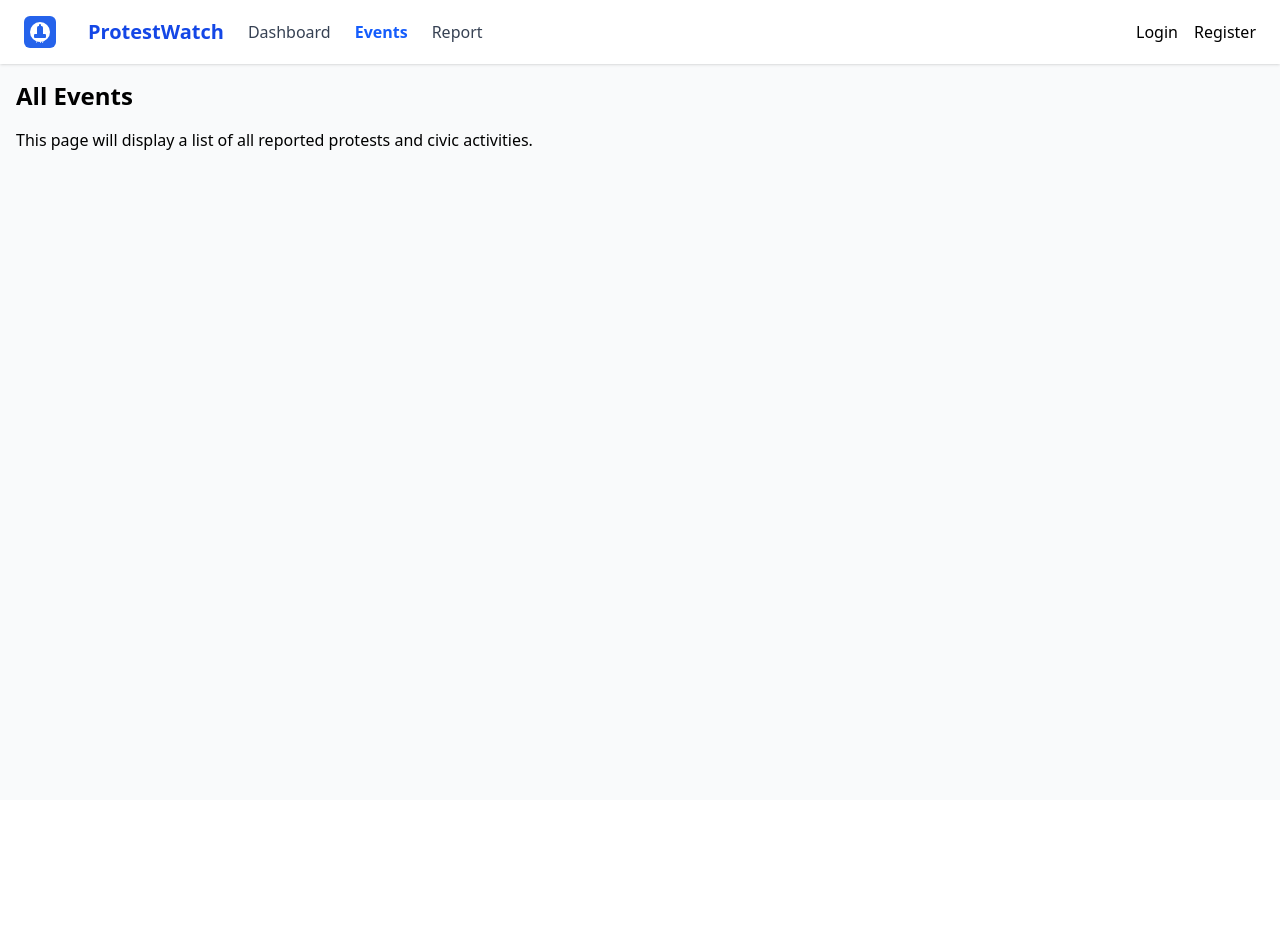
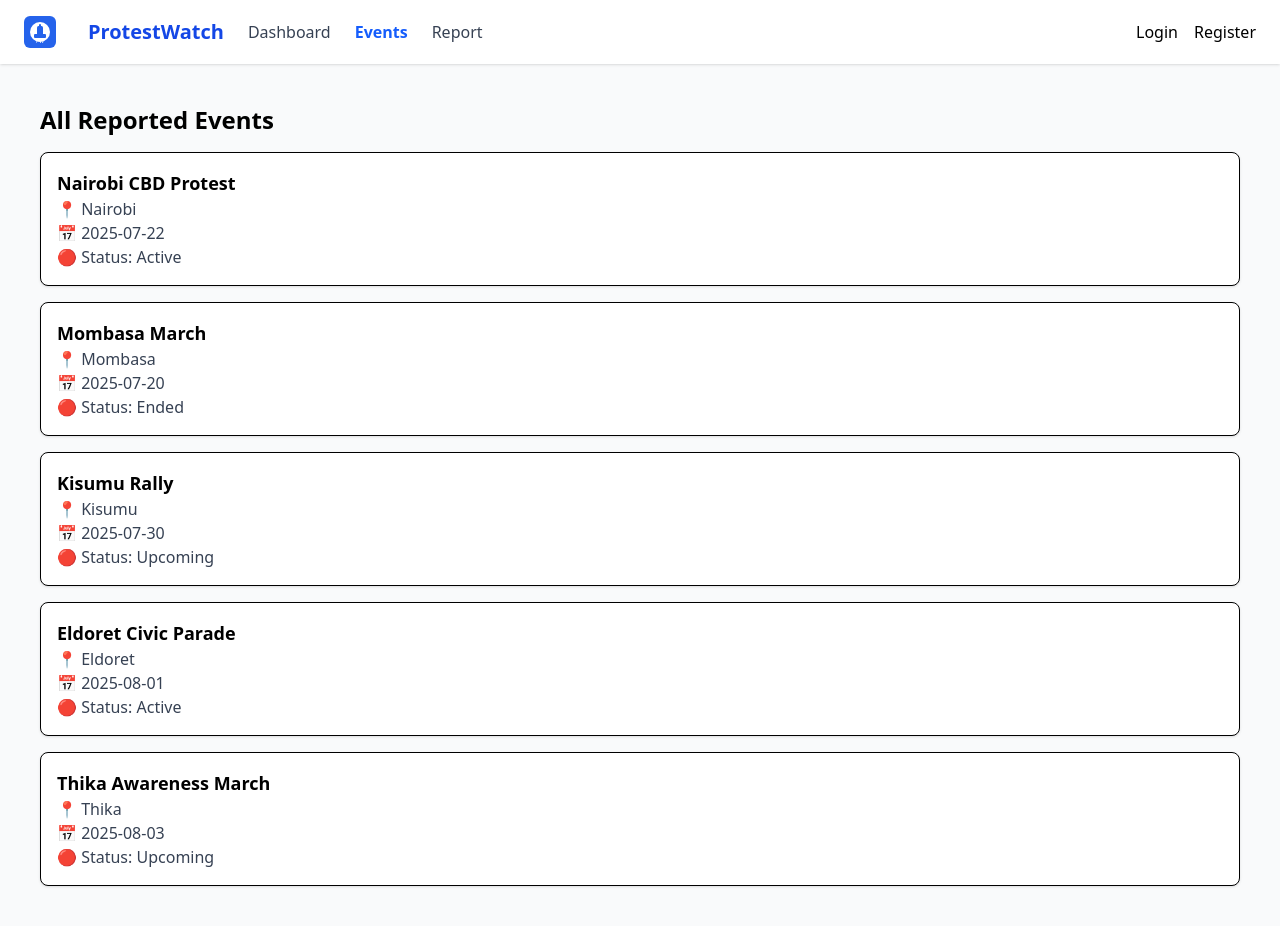
Before and after one commit to GibsonWaheire/ProtestWatch_App, a React (Vite) app: page /events in a window 1280 px wide. Before the commit the page ends 800 px from the top, so only its background shows below. Built offline with nearby package versions, Linux system fonts and the light colour scheme.

Commit message:
Martin changes

```diff
--- a/src/components/Events.jsx
+++ b/src/components/Events.jsx
@@ -1,11 +1,29 @@
 // src/components/Events.jsx
+// src/components/Events.jsx
+import React from "react";
+import eventsData from "../data/events.json"; // ✅ Adjust path if needed
+
 function Events() {
-    return (
-      <div>
-        <h1 className="text-2xl font-bold mb-4">All Events</h1>
-        <p>This page will display a list of all reported protests and civic activities.</p>
-      </div>
-    );
-  }
+  return (
+    <div className="p-6">
+      <h2 className="text-2xl font-bold mb-4 text-black">All Reported Events</h2>
 
-  export default Events;
+      <ul className="space-y-4">
+        {eventsData.length > 0 ? (
+          eventsData.map((event) => (
+            <li key={event.id} className="border rounded-lg p-4 shadow bg-white">
+              <p className="font-semibold text-lg">{event.title}</p>
+              <p className="text-gray-700">📍 {event.location}</p>
+              <p className="text-gray-700">📅 {event.date}</p>
+              <p className="text-gray-700">🔴 Status: {event.status}</p>
+            </li>
+          ))
+        ) : (
+          <li>No events found.</li>
+        )}
+      </ul>
+    </div>
+  );
+}
+
+export default Events;
--- /dev/null
+++ b/src/data/events.json
@@ -0,0 +1,37 @@
+[
+  {
+    "id": 1,
+    "title": "Nairobi CBD Protest",
+    "location": "Nairobi",
+    "status": "Active",
+    "date": "2025-07-22"
+  },
+  {
+    "id": 2,
+    "title": "Mombasa March",
+    "location": "Mombasa",
+    "status": "Ended",
+    "date": "2025-07-20"
+  },
+  {
+    "id": 3,
+    "title": "Kisumu Rally",
+    "location": "Kisumu",
+    "status": "Upcoming",
+    "date": "2025-07-30"
+  },
+  {
+    "id": 4,
+    "title": "Eldoret Civic Parade",
+    "location": "Eldoret",
+    "status": "Active",
+    "date": "2025-08-01"
+  },
+  {
+    "id": 5,
+    "title": "Thika Awareness March",
+    "location": "Thika",
+    "status": "Upcoming",
+    "date": "2025-08-03"
+  }
+]
```
